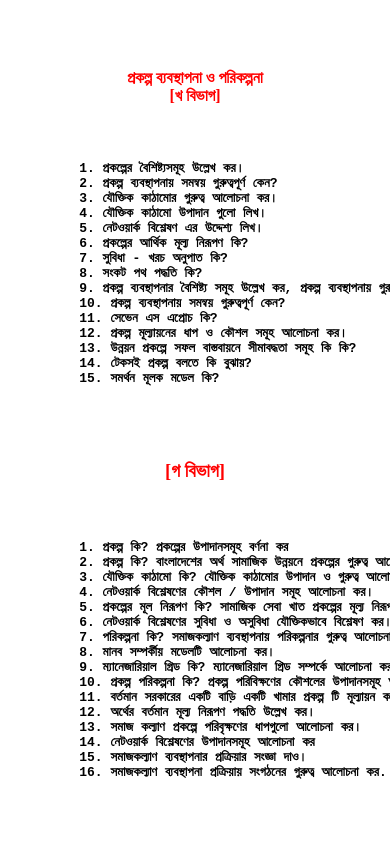
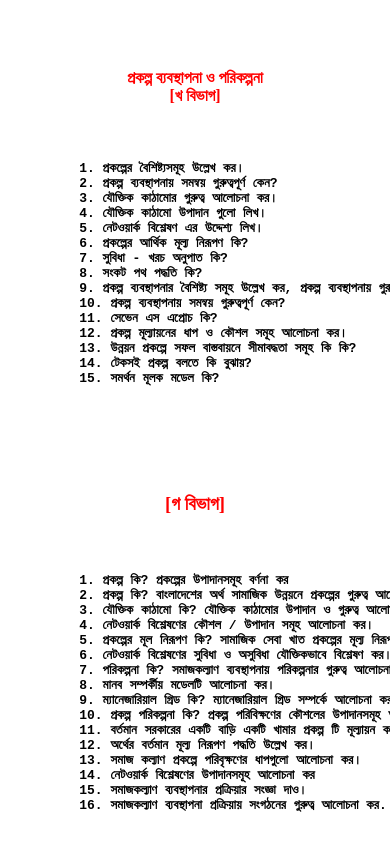
Before and after one commit to seaimahmedraj1756-droid/national-university, a plain HTML site: page index.html in a window 390 px wide. Shown: the part 141-990 px from the top of the page. Before the commit the page ends 949 px from the top, so only its background shows below. Drawn offline with Linux system fonts and the light colour scheme.

Commit message:
8th commit

```diff
--- a/style2.css
+++ b/style2.css
@@ -46,3 +46,14 @@
         grid-column: 2;
     }
 }
+@media screen and (max-width: 576px) {
+    .main {
+        display: flex;
+        flex-direction: column;
+        gap: 20px;
+    }
+
+    .main > div {
+        width: 100%;
+    }
+}
```
